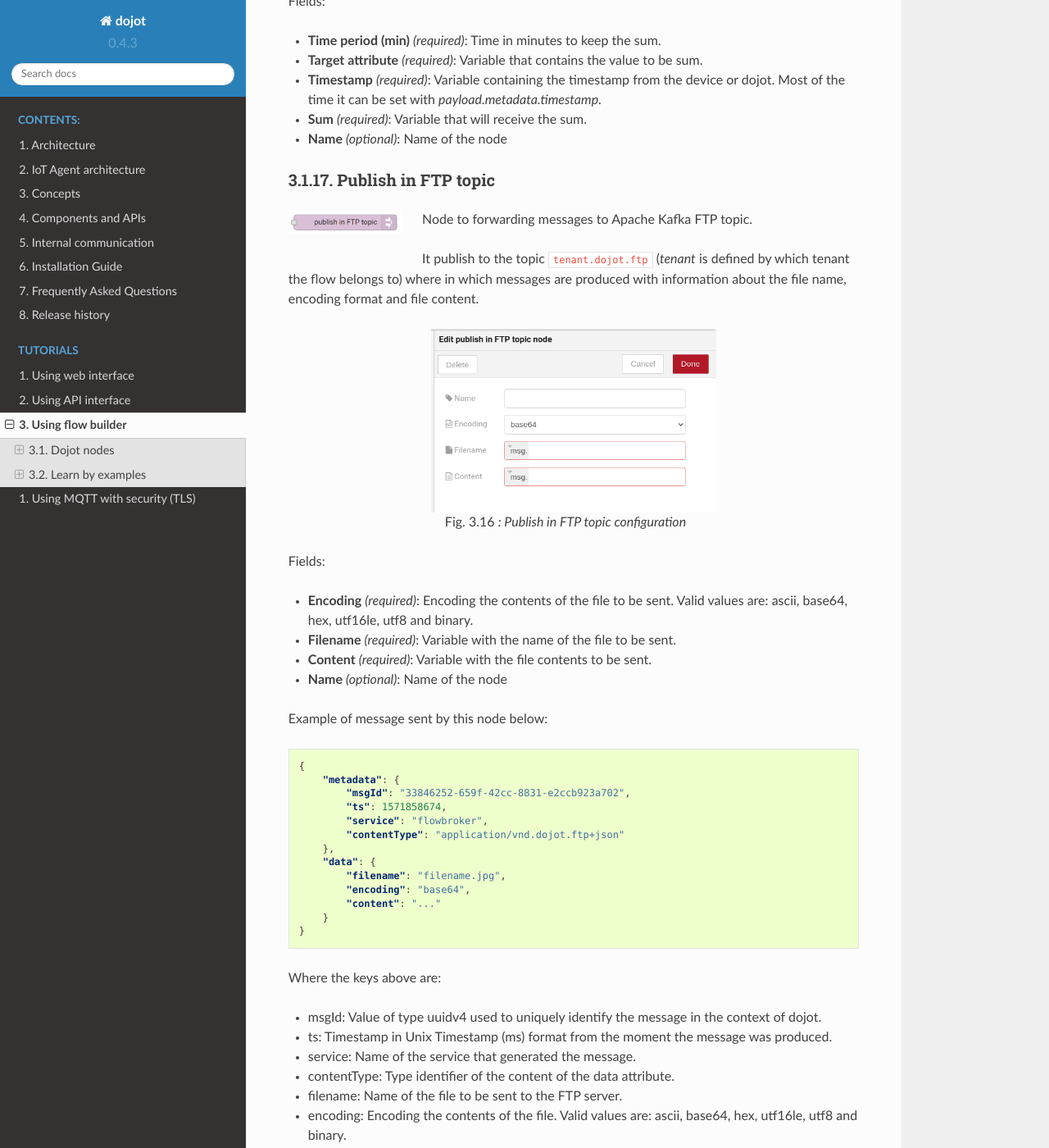
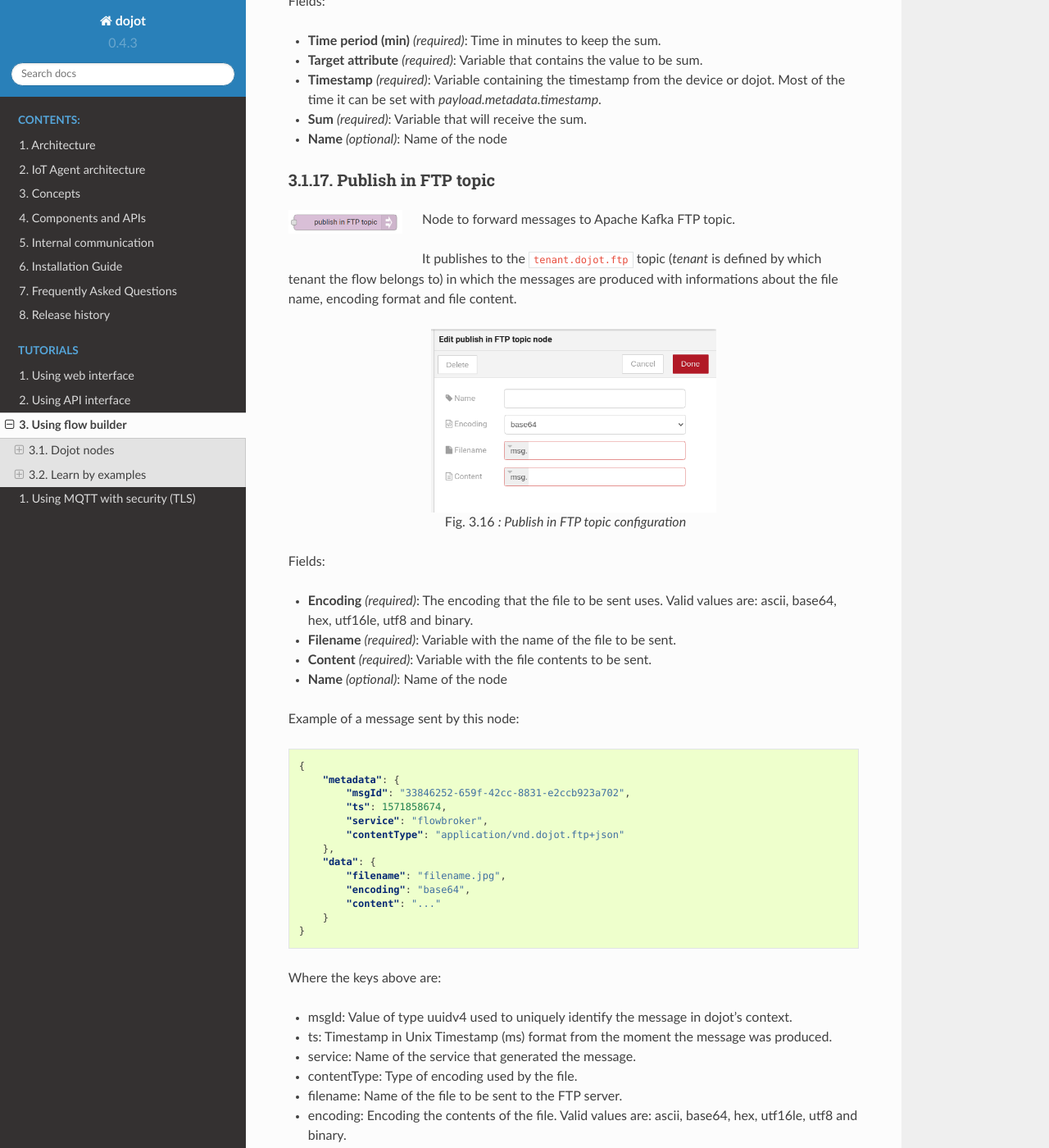
Before and after one commit to dojot/docs, a Sphinx documentation site: the page built from source/flow.rst, in a window 1280 px wide and 1400 px high, scrolled down 13811 px. Shown: the whole window at 82% size. Built offline with Sphinx 7.4.7 and the Read the Docs theme 2.0.0, drawn with Linux system fonts in a browser that asks for light colours; some of the changed text lies outside the part shown.

Commit message:
fix from comments in review

```diff
--- a/source/flow.rst
+++ b/source/flow.rst
@@ -233,9 +233,9 @@ Ftp request
     :alt: http_node
 
 This node sends a file to a FTP server. When uploading a
-file, its name can be set by setting the "Filename" field in the same way as
+file, its name can be set by the "Filename" field in the same way as
 other output variables (it should refer to a variable set in the flow).
-Defines the encoding of the file to be sent, for example, "base64" or "utf-8".
+The file encoding can also be set to, for example, "base64" or "utf-8".
 
 
 .. _ftp-request-panel:
@@ -607,10 +607,10 @@ Publish in FTP topic
     :align: left
     :alt: kafka2ftp_node
 
-Node to forwarding messages to Apache Kafka FTP topic.
+Node to forward messages to Apache Kafka FTP topic.
 
-It publish to the topic ``tenant.dojot.ftp`` (*tenant* is defined by which tenant the flow belongs to)
-where in which messages are produced with information about the file name,
+It publishes to the ``tenant.dojot.ftp`` topic (*tenant* is defined by which tenant the flow belongs to)
+in which the messages are produced with informations about the file name,
 encoding format and file content.
 
 .. _kafka2ftp_node_cfg:
@@ -623,13 +623,13 @@ encoding format and file content.
 
 Fields:
 
-* **Encoding** *(required)*: Encoding the contents of the file to be sent. Valid values are: ascii, base64, hex, utf16le, utf8 and binary.
+* **Encoding** *(required)*: The encoding that the file to be sent uses. Valid values are: ascii, base64, hex, utf16le, utf8 and binary.
 * **Filename** *(required)*: Variable with the name of the file to be sent.
 * **Content** *(required)*: Variable with the file contents to be sent.
 * **Name** *(optional)*: Name of the node
 
 
-Example of message sent by this node below:
+Example of a message sent by this node:
 
 .. code-block:: json
 
@@ -649,15 +649,15 @@ Example of message sent by this node below:
 
 Where the keys above are:
 
-* msgId:  Value of type uuidv4 used to uniquely identify the message in the context of dojot.
+* msgId:  Value of type uuidv4 used to uniquely identify the message in dojot's context.
 * ts: Timestamp in Unix Timestamp (ms) format from the moment the message was produced.
 * service: Name of the service that generated the message.
-* contentType: Type identifier of the content of the data attribute.
+* contentType: Type of encoding used by the file.
 * filename: Name of the file to be sent to the FTP server.
 * encoding: Encoding the contents of the file. Valid values are: ascii, base64, hex, utf16le, utf8 and binary.
 * content: File contents.
 
-This can be used with the kafka2ftp component. See more :doc:`components-and-apis`.
+This can be used with the kafka2ftp component. See more in :doc:`components-and-apis`.
 
 Deprecated nodes
 ****************
```
Also changed, not shown: source/architecture.rst (+6 -5 lines), 2 other files.
